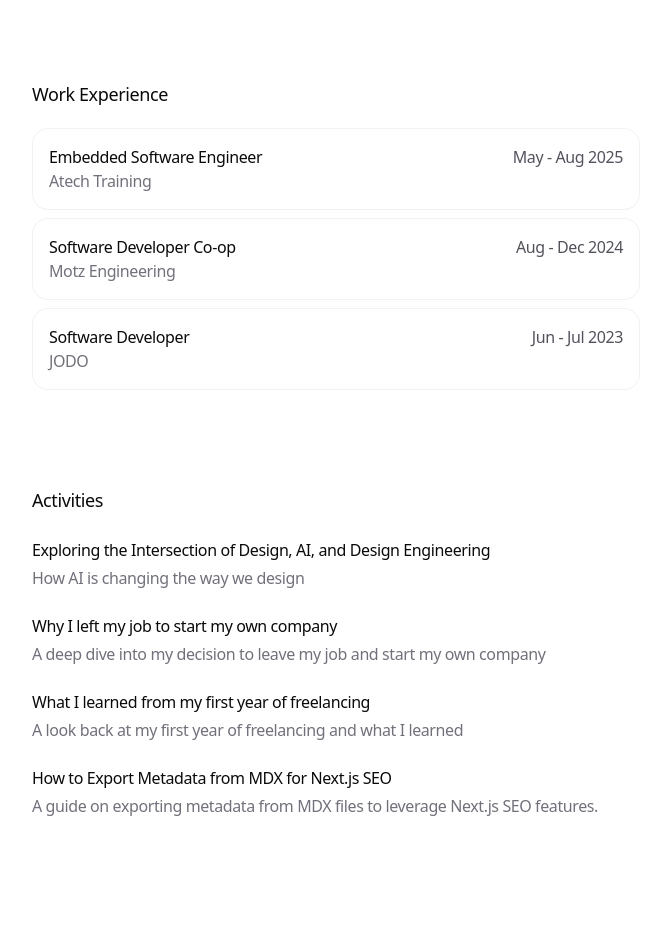
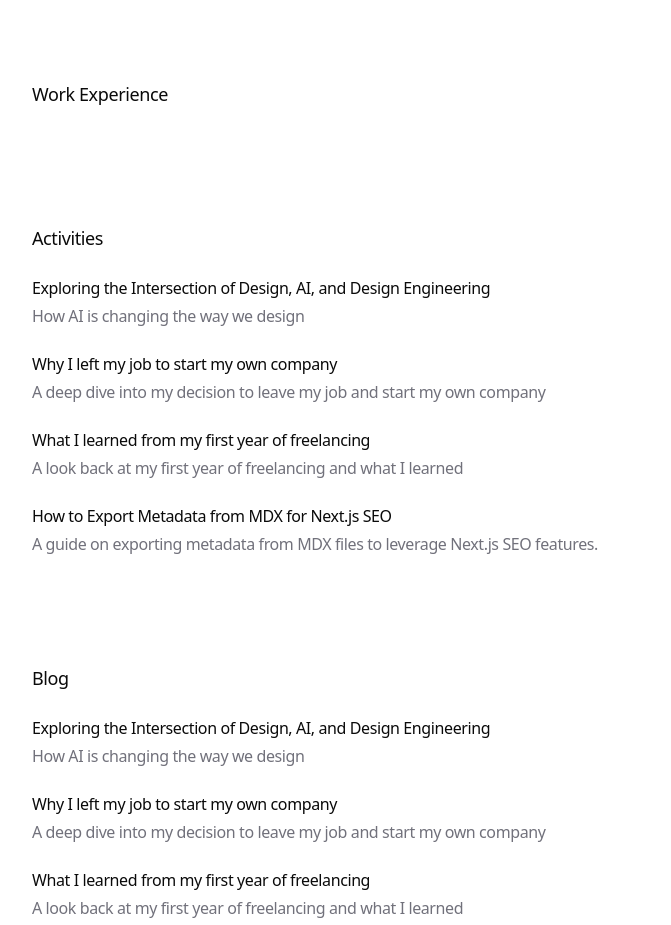
Before and after one commit to kee5625/portfolio, a Next.js app: page / in a window 1280 px wide. Shown: the part 3020-3945 px from the top of the page, without its empty margins (304-975 px from the left). Built offline with nearby package versions, Linux system fonts and the light colour scheme.

Commit message:
adding a work experience modal component

```diff
--- a/app/page.tsx
+++ b/app/page.tsx
@@ -20,6 +20,7 @@ import {
   SOCIAL_LINKS,
 } from './data'
 import { ProjectsCarousel } from '@/components/project-carousel'
+import { WorkExperienceModals } from '@/components/work-experience'
 
 const VARIANTS_CONTAINER = {
   hidden: { opacity: 0 },
@@ -42,52 +43,6 @@ const TRANSITION_SECTION = {
 
 type ProjectVideoProps = {
   src: string
-}
-
-function ProjectVideo({ src }: ProjectVideoProps) {
-  return (
-    <MorphingDialog
-      transition={{
-        type: 'spring',
-        bounce: 0,
-        duration: 0.3,
-      }}
-    >
-      <MorphingDialogTrigger>
-        <video
-          src={src}
-          autoPlay
-          loop
-          muted
-          className="aspect-video w-full cursor-zoom-in rounded-xl"
-        />
-      </MorphingDialogTrigger>
-      <MorphingDialogContainer>
-        <MorphingDialogContent className="relative aspect-video rounded-2xl bg-zinc-50 p-1 ring-1 ring-zinc-200/50 ring-inset dark:bg-zinc-950 dark:ring-zinc-800/50">
-          <video
-            src={src}
-            autoPlay
-            loop
-            muted
-            className="aspect-video h-[50vh] w-full rounded-xl md:h-[70vh]"
-          />
-        </MorphingDialogContent>
-        <MorphingDialogClose
-          className="fixed top-6 right-6 h-fit w-fit rounded-full bg-white p-1"
-          variants={{
-            initial: { opacity: 0 },
-            animate: {
-              opacity: 1,
-              transition: { delay: 0.3, duration: 0.1 },
-            },
-            exit: { opacity: 0, transition: { duration: 0 } },
-          }}
-        >
-          <XIcon className="h-5 w-5 text-zinc-500" />
-        </MorphingDialogClose>
-      </MorphingDialogContainer>
-    </MorphingDialog>
-  )
 }
 
 function MagneticSocialLink({
@@ -161,34 +116,7 @@ export default function Personal() {
       >
         <h3 className="mb-5 text-lg font-medium">Work Experience</h3>
         <div className="flex flex-col space-y-2">
-          {WORK_EXPERIENCE.map((job) => (
-            <a
-              className="relative overflow-hidden rounded-2xl bg-zinc-300/30 p-[1px] dark:bg-zinc-600/30"
-              href={job.link}
-              rel="noopener noreferrer"
-              key={job.id}
-            >
-              <Spotlight
-                className="from-zinc-900 via-zinc-800 to-zinc-700 blur-2xl dark:from-zinc-100 dark:via-zinc-200 dark:to-zinc-50"
-                size={64}
-              />
-              <div className="relative h-full w-full rounded-[15px] bg-white p-4 dark:bg-zinc-950">
-                <div className="relative flex w-full flex-row justify-between">
-                  <div>
-                    <h4 className="font-normal dark:text-zinc-100">
-                      {job.title}
-                    </h4>
-                    <p className="text-zinc-500 dark:text-zinc-400">
-                      {job.company}
-                    </p>
-                  </div>
-                  <p className="text-zinc-600 dark:text-zinc-400">
-                    {job.start} - {job.end}
-                  </p>
-                </div>
-              </div>
-            </a>
-          ))}
+          <WorkExperienceModals />
         </div>
       </motion.section>
 
--- /dev/null
+++ b/components/work-experience.tsx
@@ -0,0 +1,20 @@
+import { ModalButton } from "./modal"
+import { WORK_EXPERIENCE } from "@/app/data"
+
+interface ModalButtonProps {
+  triggerText: string
+  title: string
+  description: string
+  jobLink: string
+  jobId: string
+  jobTitle: string
+  jobCompany: string
+  jobStart: string
+  jobEnd: string
+}
+
+export function WorkExperienceModals() {
+    return (
+        <></>
+    )
+}
```
